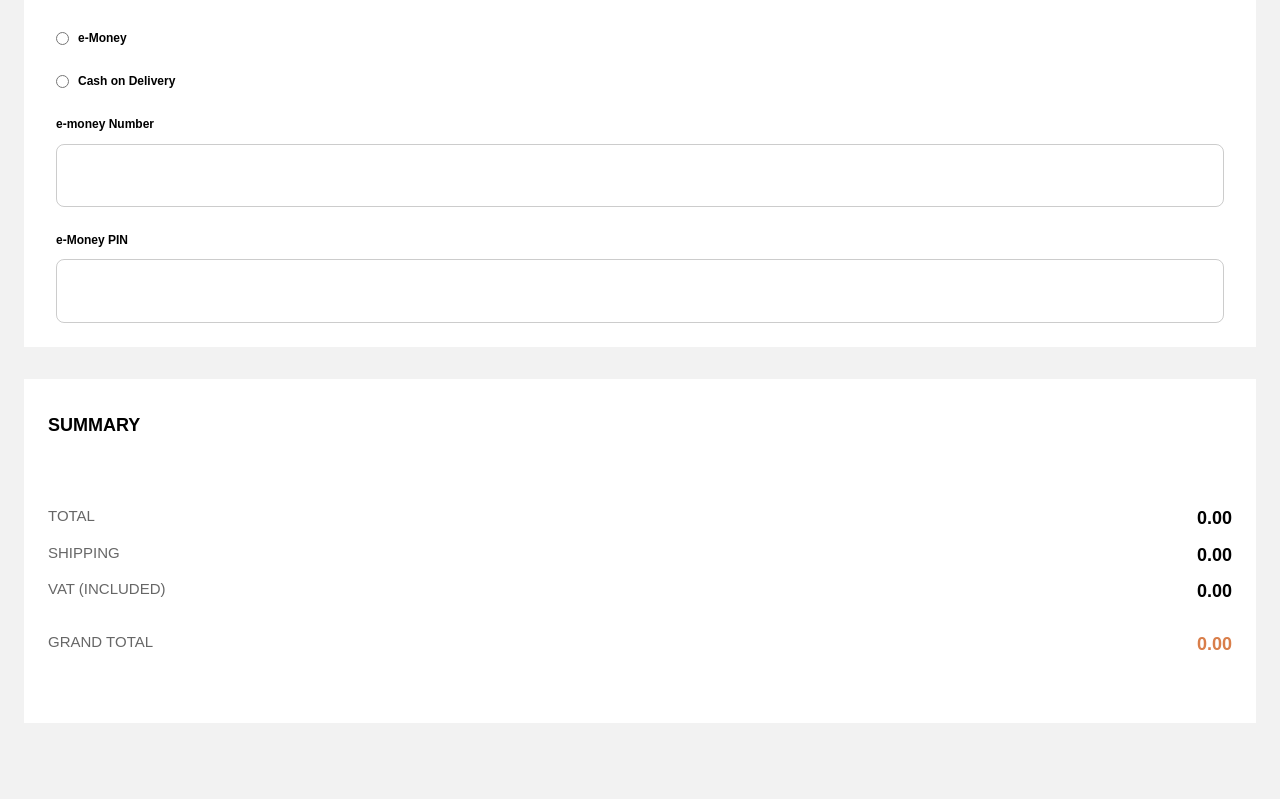
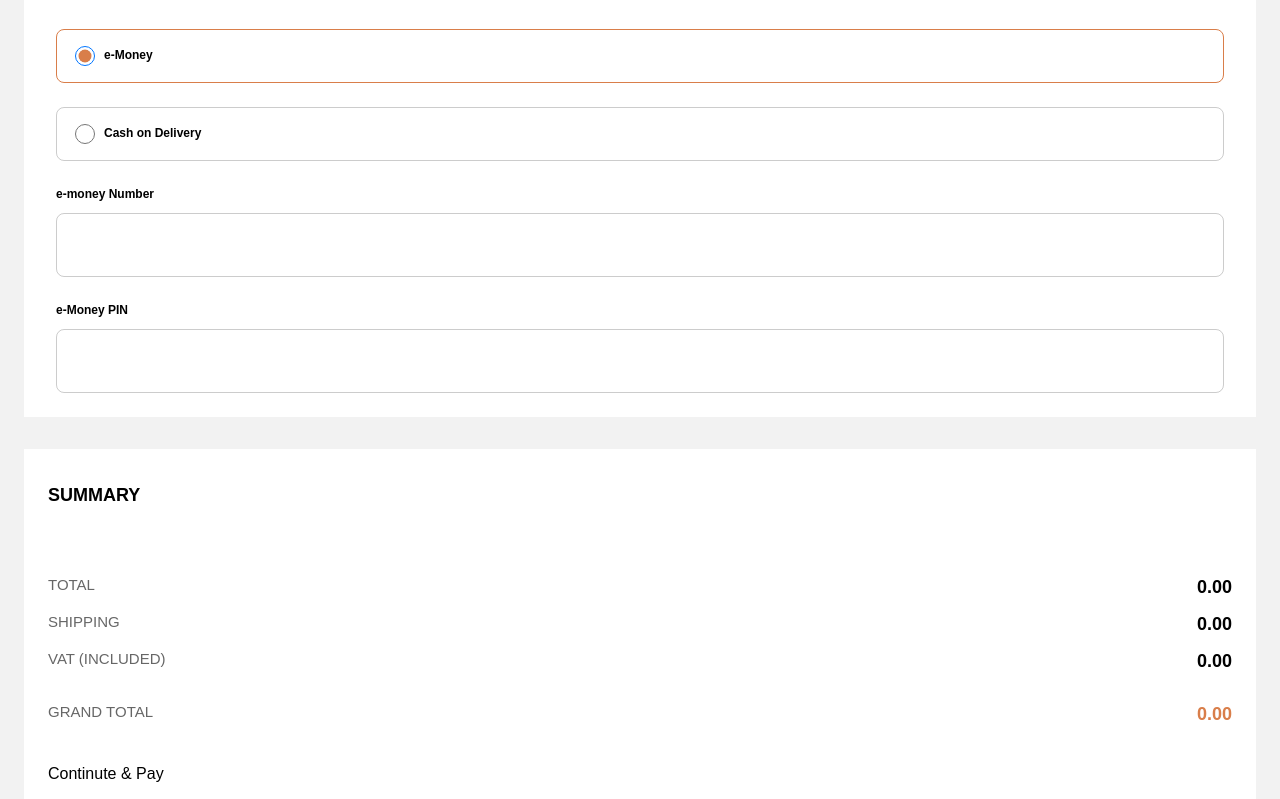
Before and after one commit to Ibarra11/audiophile, a React (Create React App) app: page /checkout in a window 1280 px wide. Shown: the part 1161-1960 px from the top of the page. Built offline with nearby package versions, Linux system fonts and the light colour scheme.

Commit message:
Validation added for the form

```diff
--- a/package.json
+++ b/package.json
@@ -58,6 +58,7 @@
     "@types/uniqid": "^5.3.1",
     "eslint": "^7.20.0",
     "eslint-config-prettier": "^8.3.0",
-    "prettier": "^2.4.1"
+    "prettier": "^2.4.1",
+    "yup": "^0.32.11"
   }
 }
--- a/src/components/CheckoutForm/helpers.tsx
+++ b/src/components/CheckoutForm/helpers.tsx
@@ -1,5 +1,5 @@
 import { FieldInputProps, FormikErrors, FormikTouched } from 'formik';
-import { InputGroup, Label, Input, RadioGroup } from './styles';
+import { InputGroup, Label, Input, RadioGroup, ErrorText } from './styles';
 
 interface ITextInput {
   label: string;
@@ -17,7 +17,7 @@ const TextInput = ({ label, fieldProps, meta, ...props }: ITextInput) => {
       <Label htmlFor={props.name || props.id}>{label}</Label>
       <Input {...props} {...fieldProps(props.name)} />
       {touched[props.name] && errors[props.name] ? (
-        <div>{errors[props.name]}</div>
+        <ErrorText>{errors[props.name]}</ErrorText>
       ) : null}
     </InputGroup>
   );
@@ -29,23 +29,25 @@ interface IRadioButton {
   id: string;
   type: 'radio';
   fieldProps: (nameOrOptions: any) => FieldInputProps<any>;
-  meta: [FormikTouched<any>, FormikErrors<any>];
+  checked: boolean;
 }
 
 const RadioButton = ({
   label,
   fieldProps,
-  meta,
+  checked,
   ...props
 }: IRadioButton) => {
-  const [touched, errors] = meta;
+  console.log(props.id + ' ' + checked);
   return (
-    <RadioGroup>
-      <Input {...props} {...fieldProps(props.name)} value={props.id} />
+    <RadioGroup checked={checked}>
+      <Input
+        {...props}
+        {...fieldProps(props.name)}
+        value={props.id}
+        checked={checked}
+      />
       <Label htmlFor={props.name || props.id}>{label}</Label>
-      {touched[props.name] && errors[props.name] ? (
-        <div>{errors[props.name]}</div>
-      ) : null}
     </RadioGroup>
   );
 };
--- a/src/components/CheckoutForm/index.tsx
+++ b/src/components/CheckoutForm/index.tsx
@@ -1,4 +1,6 @@
 import React from 'react';
+import * as Yup from 'yup';
+import Buttons from '../Buttons';
 import CartList from '../CartList';
 import { useCart } from '../../context/ShoppingCartContext';
 import { TextInput, RadioButton } from './helpers';
@@ -11,40 +13,43 @@ import {
   FormGroupWrapper,
   FormGroup,
   FormGroupHeader,
-  InputGroup,
-  RadioGroup,
-  Label,
-  Input,
   SummaryWrapper,
   SummaryHeading,
   SummaryRow,
   RowTitle,
   RowPrice,
   OrangeRowPrice,
+  ErrorText,
 } from './styles';
+
+const CheckoutSchema = Yup.object().shape({
+  Name: Yup.string().required(),
+  Email: Yup.string().email().required(),
+  'Phone Number': Yup.string().required(),
+  Address: Yup.string().required(),
+  'Zip Code': Yup.string().max(5).required(),
+  City: Yup.string().required(),
+  Country: Yup.string().required(),
+  'Payment Method': Yup.string().required(),
+  'e-number': Yup.string().required(),
+  'e-pin': Yup.string().required(),
+});
 
 const CheckoutForm = () => {
   const formik = useFormik({
     initialValues: {
-      name: '',
-      email: '',
-      phone: '',
-      address: '',
-      zipcode: '',
-      city: '',
-      country: '',
-      paymentMethod: '',
+      Name: '',
+      Email: '',
+      'Phone Number': '',
+      Address: '',
+      'Zip Code': '',
+      City: '',
+      Country: '',
+      'Payment Method': 'e-money',
       'e-number': '',
       'e-pin': '',
     },
-    validate: (values) => {
-      console.log(values);
-      const errors: { [index: string]: string } = {};
-      if (values.name.length > 15) {
-        errors.name = 'Name must be less than 15 characters';
-      }
-      return errors;
-    },
+    validationSchema: CheckoutSchema,
     onSubmit: (values) => {
       console.log(values);
     },
@@ -53,33 +58,39 @@ const CheckoutForm = () => {
   const shippingCost = cart.total * 0.025;
   const vatCost = cart.total * 0.08;
   const grandTotal = cart.total + shippingCost + vatCost;
+  console.log(formik);
   return (
     <Wrapper>
-      <Form>
+      <Form
+        onSubmit={(e) => {
+          e.preventDefault();
+          formik.submitForm();
+        }}
+      >
         <FormGroupWrapper>
           <Heading>Checkout</Heading>
           <FormGroup>
             <FormGroupHeader>Billing Details</FormGroupHeader>
             <TextInput
               label="Name"
-              name="name"
-              id="name"
+              name="Name"
+              id="Name"
               type="text"
               fieldProps={formik.getFieldProps}
               meta={[formik.touched, formik.errors]}
             />
             <TextInput
               label="Email Address"
-              name="email"
-              id="email"
+              name="Email"
+              id="Email"
               type="email"
               fieldProps={formik.getFieldProps}
               meta={[formik.touched, formik.errors]}
             />
             <TextInput
               label="Phone Number"
-              name="phone"
-              id="phone"
+              name="Phone Number"
+              id="Phone Number"
               type="tel"
               fieldProps={formik.getFieldProps}
               meta={[formik.touched, formik.errors]}
@@ -89,32 +100,32 @@ const CheckoutForm = () => {
             <FormGroupHeader>Shipping Info</FormGroupHeader>
             <TextInput
               label="Address"
-              name="address"
-              id="address"
+              name="Address"
+              id="Address"
               type="text"
               fieldProps={formik.getFieldProps}
               meta={[formik.touched, formik.errors]}
             />
             <TextInput
               label="Zip Code"
-              name="zipcode"
-              id="zipcode"
+              name="Zip Code"
+              id="Zip Code"
               type="text"
               fieldProps={formik.getFieldProps}
               meta={[formik.touched, formik.errors]}
             />
             <TextInput
               label="City"
-              name="city"
-              id="city"
+              name="City"
+              id="City"
               type="text"
               fieldProps={formik.getFieldProps}
               meta={[formik.touched, formik.errors]}
             />
             <TextInput
               label="Country"
-              name="country"
-              id="country"
+              name="Country"
+              id="Country"
               type="text"
               fieldProps={formik.getFieldProps}
               meta={[formik.touched, formik.errors]}
@@ -125,19 +136,24 @@ const CheckoutForm = () => {
             <RadioButton
               label="e-Money"
               id="e-money"
-              name="paymentMethod"
+              name="Payment Method"
               type="radio"
               fieldProps={formik.getFieldProps}
-              meta={[formik.touched, formik.errors]}
+              checked={formik.values['Payment Method'] === 'e-money'}
             />
+
             <RadioButton
               label="Cash on Delivery"
-              name="paymentMethod"
+              name="Payment Method"
               id="cash"
               type="radio"
               fieldProps={formik.getFieldProps}
-              meta={[formik.touched, formik.errors]}
+              checked={formik.values['Payment Method'] === 'cash'}
             />
+            {formik.errors['Payment Method'] &&
+            formik.touched['Payment Method'] ? (
+              <ErrorText>Select one of the payment methods</ErrorText>
+            ) : null}
             <TextInput
               label="e-money Number"
               name="e-number"
@@ -177,6 +193,10 @@ const CheckoutForm = () => {
               {numeral(grandTotal).format('0,0.00')}
             </OrangeRowPrice>
           </SummaryRow>
+          {/* <Buttons id={'btn1'} type="btn">
+            Continue & Pay
+          </Buttons> */}
+          <button type="submit">Continute & Pay</button>
         </SummaryWrapper>
       </Form>
     </Wrapper>
--- a/src/components/CheckoutForm/styles.ts
+++ b/src/components/CheckoutForm/styles.ts
@@ -40,16 +40,13 @@ const InputGroup = styled.div`
   gap: 9px;
 `;
 
-const RadioGroup = styled(InputGroup)`
-  flex-direction: revert;
-`;
-
 const Label = styled.label`
   font-size: 12px;
   font-weight: 700;
 `;
 
 const Input = styled.input`
+  position: relative;
   padding: 18px 24px;
   border-radius: 8px;
   margin: 0;
@@ -57,6 +54,43 @@ const Input = styled.input`
   border: 1px solid hsl(var(--clr-primary-black) / 0.2);
   &:focus {
   }
+  &[type='radio'] {
+    position: relative;
+    background: transparent;
+    border: none;
+    outline: none;
+    height: 20px;
+    width: 20px;
+    & label {
+      margin-left: 16px;
+    }
+  }
+  &[type='radio']:checked {
+    &:after {
+      position: absolute;
+      top: 50%;
+      left: 50%;
+      transform: translate(-50%, -50%);
+      content: '';
+      height: 13px;
+      width: 13px;
+      border-radius: 50%;
+      background-color: hsl(var(--clr-primary-orange));
+    }
+  }
+`;
+
+const RadioGroup = styled(InputGroup)<{ checked: boolean | undefined }>`
+  flex-direction: revert;
+  align-items: center;
+  border: 1px solid red;
+  padding: 16px 18px;
+  border-radius: 8px;
+  border: 1px solid
+    ${(p) =>
+      p.checked
+        ? 'hsl(var(--clr-primary-orange))'
+        : 'hsl(var(--clr-primary-black) / 0.2)'};
 `;
 
 const SummaryWrapper = styled.div`
@@ -100,6 +134,11 @@ const OrangeRowPrice = styled(RowPrice)`
   margin-bottom: 32px;
 `;
 
+const ErrorText = styled.p`
+  color: red;
+  font-weight: 700;
+`;
+
 export {
   Wrapper,
   Form,
@@ -117,4 +156,5 @@ export {
   RowTitle,
   RowPrice,
   OrangeRowPrice,
+  ErrorText,
 };
```
Also changed, not shown: 2 other files (tests, documents, lock files or other folders).
